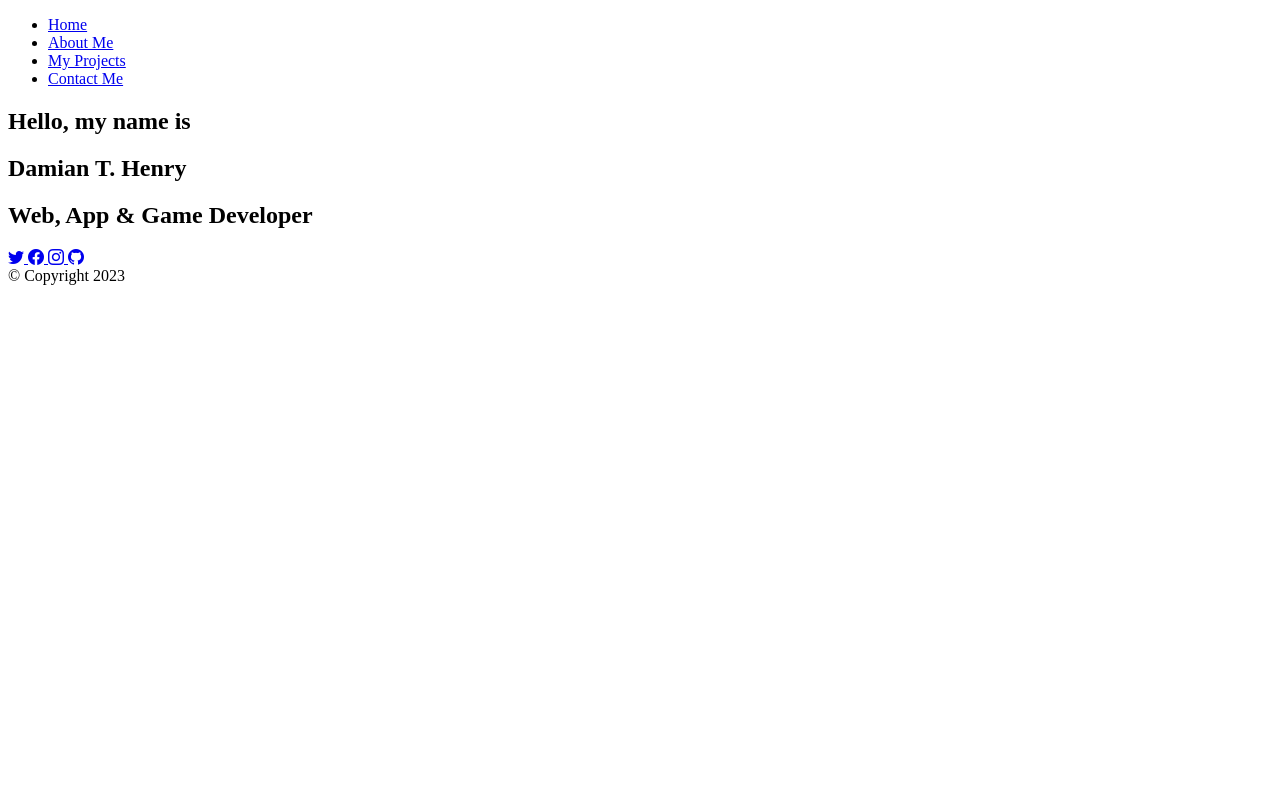
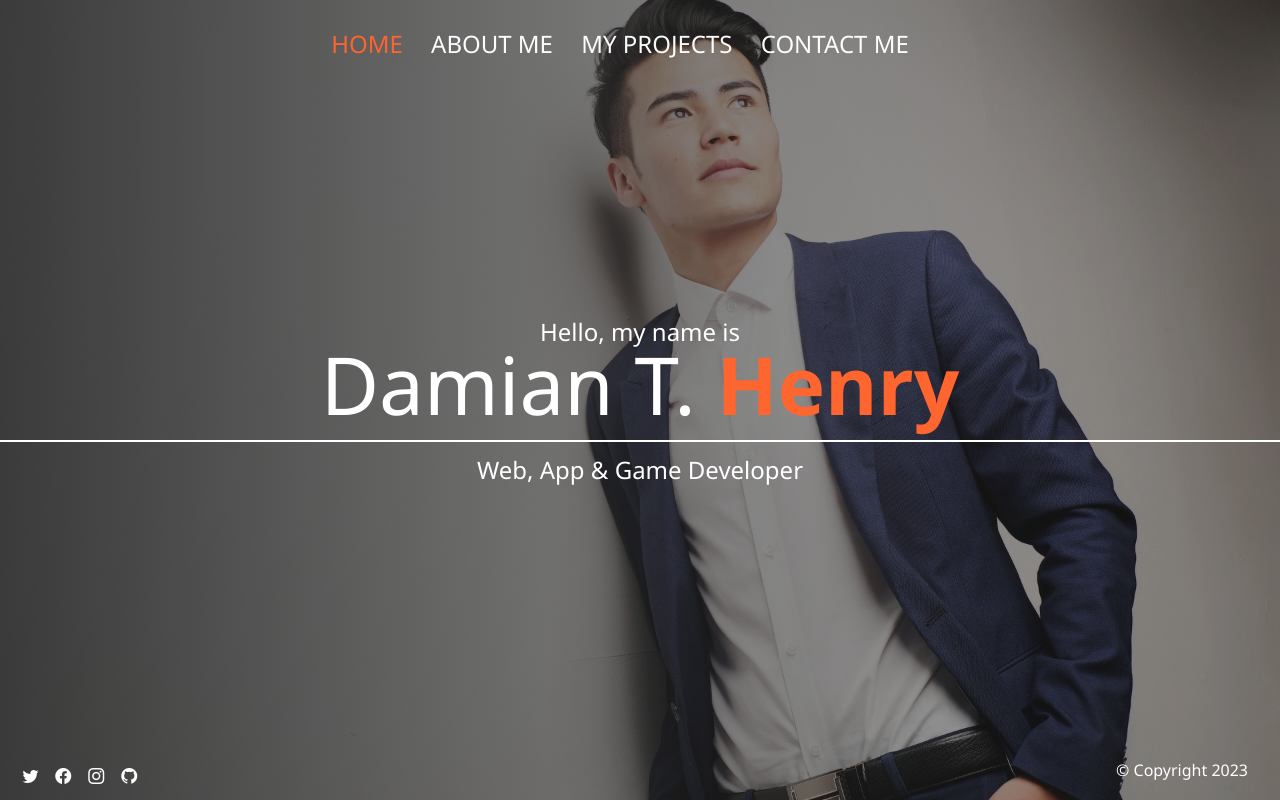
Before and after one commit to sheismo/sass-example-project, a plain HTML site: page index.html in a window 1280 px wide. Drawn offline with nearby package versions, Linux system fonts and the light colour scheme; files that its build step writes are made by us from their sources; the site is published under a folder, as on GitHub Pages, so addresses that start at the root find nothing.

Commit message:
adds changes to html file

```diff
--- a/index.html
+++ b/index.html
@@ -4,8 +4,8 @@
     <meta charset="UTF-8">
     <meta name="viewport" content="width=device-width, initial-scale=1.0">
     <meta http-equiv="X-UA-Compatible" content="ie=edge">
-    <link rel="stylesheet" href="/css/main.css">
-    <link rel="stylesheet" href="/css/main.css.map">
+    <link rel="stylesheet" href="css/main.css">
+    <link rel="stylesheet" href="css/main.css.map">
     <link rel="stylesheet" href="https://cdn.jsdelivr.net/npm/bootstrap-icons@1.10.5/font/bootstrap-icons.css">
     <title>Damian Henry - Software Developer</title>
 </head>
@@ -23,17 +23,17 @@
                     </a>
                 </li>
                 <li class="menu-nav__item">
-                    <a href="/about.html" class="menu-nav__link">
+                    <a href="about.html" class="menu-nav__link">
                         About Me
                     </a>
                 </li>
                 <li class="menu-nav__item">
-                    <a href="/projects.html" class="menu-nav__link">
+                    <a href="projects.html" class="menu-nav__link">
                         My Projects
                     </a>
                 </li>
                 <li class="menu-nav__item">
-                    <a href="/contact.html" class="menu-nav__link">
+                    <a href="contact.html" class="menu-nav__link">
                         Contact Me
                     </a>
                 </li>
@@ -68,6 +68,6 @@
         </section>
     </main>
 
-    <script src="/js/main.js"></script>
+    <script src="js/main.js"></script>
 </body>
 </html>
```
